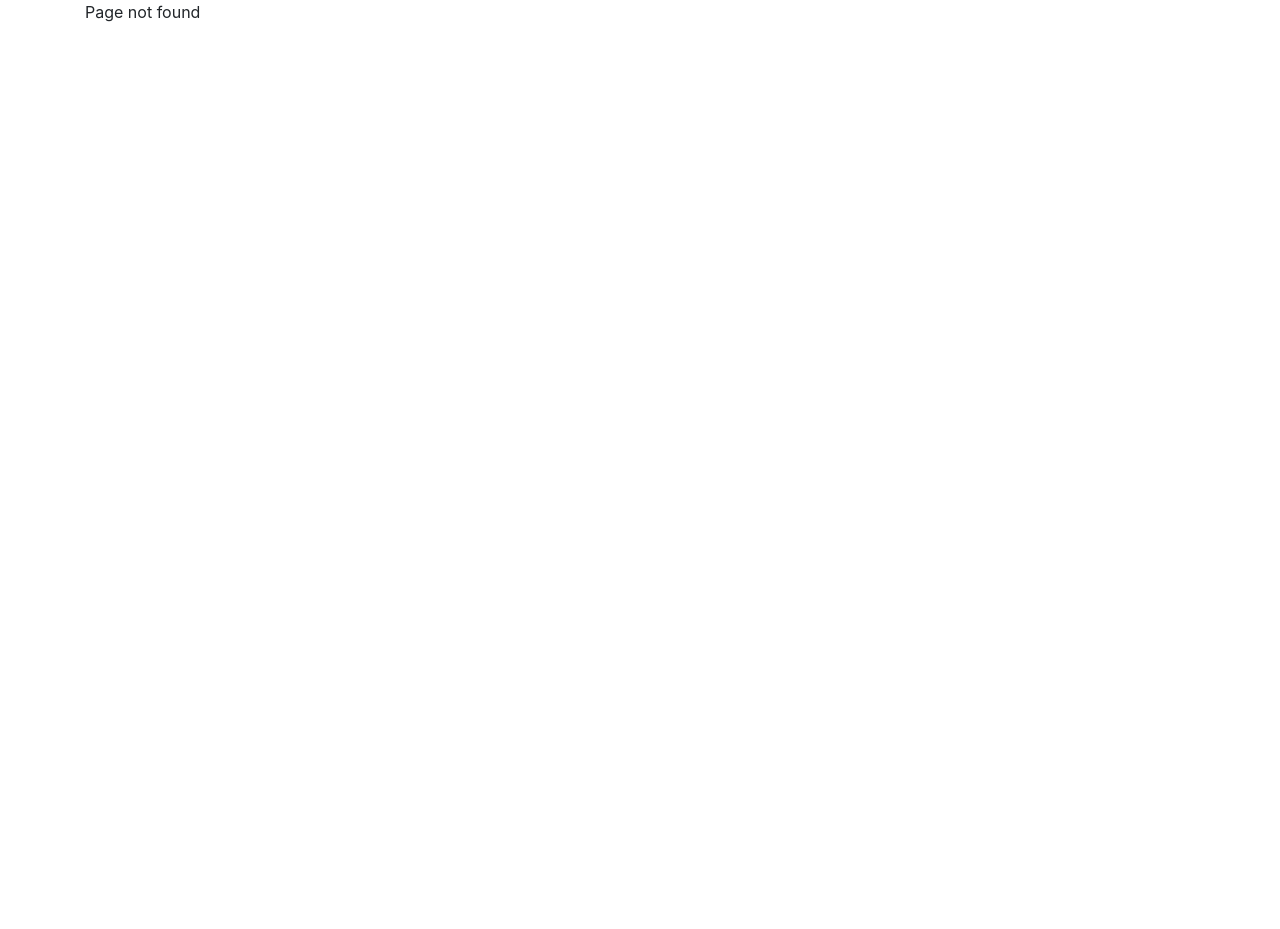
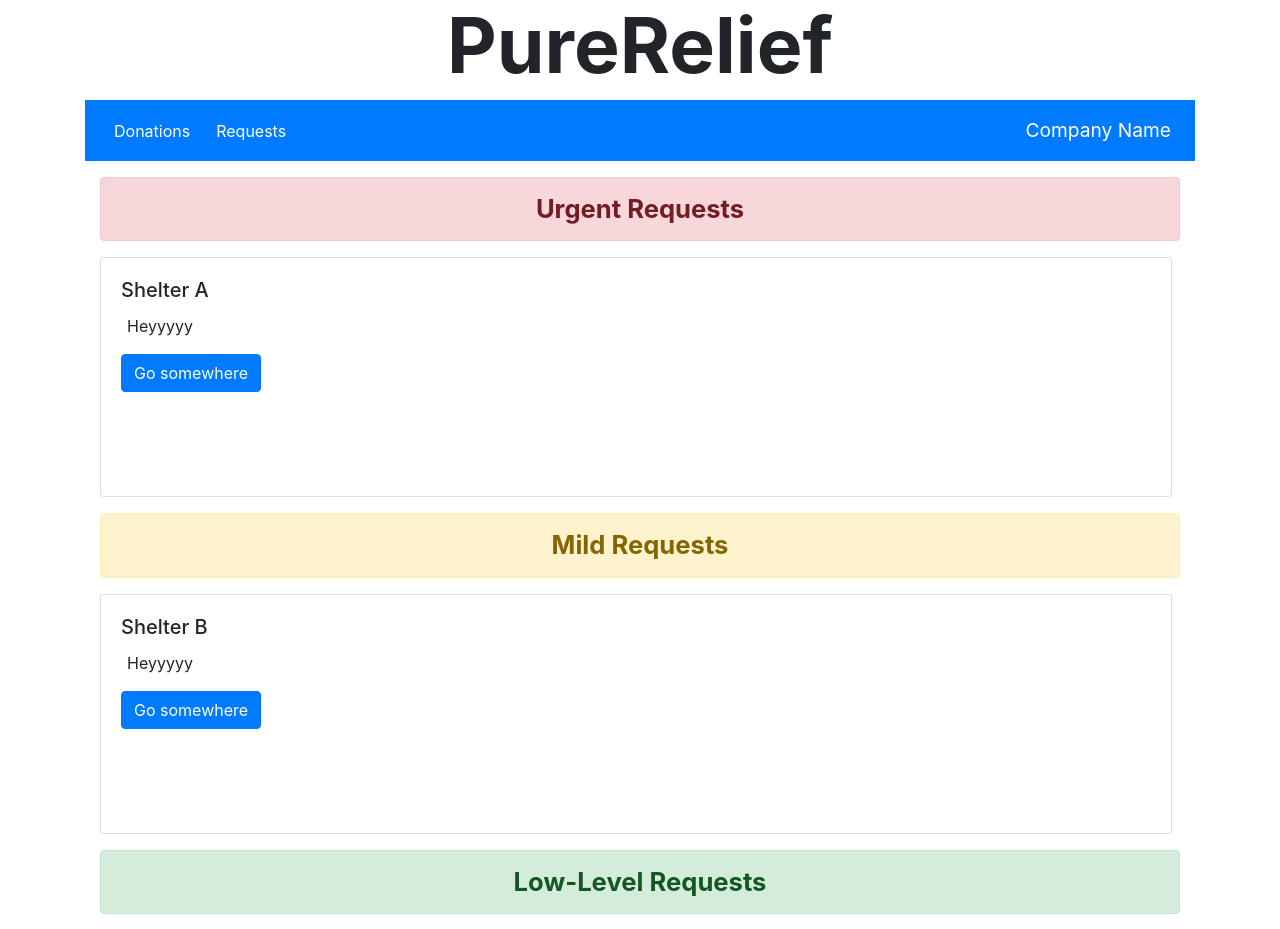
Before and after one commit to despantoso/PureRelief, a React (Create React App) app in the folder pure_relief/client/: page /ReliefCompany/Requests in a window 1280 px wide. Before the commit this address had no page. Shown: the top 929 px of the page. Before the commit the page ends 800 px from the top, so only its background shows below. Built offline with nearby package versions, Linux system fonts and the light colour scheme.

Commit message:
Trying to merge.

```diff
--- a/pure_relief/client/src/App.js
+++ b/pure_relief/client/src/App.js
@@ -6,7 +6,9 @@ import Header from "./components/Header/Header"
 import Shelter from "./views/Shelter/Shelter"
 import Login from "./views/Login/Login"
 import { Container } from 'react-bootstrap';
-import ReliefCompany from "./views/ReliefCompany/ReliefCompany"
+import Request from "./views/ReliefCompany/ReliefCompanyRequest"
+import Donations from "./views/ReliefCompany/ReliefCompanyDonations"
+
 
 
 const App = () => {
@@ -14,7 +16,8 @@ const App = () => {
     <Container>
       <Switch>
         <Route exact path="/Home" component={Home} />
-        <Route exact path="/ReliefCompany" component={ReliefCompany} />
+        <Route exact path="/ReliefCompany/Requests" component={Request} />
+        <Route exact path="/ReliefCompany/Donations" component={Donations} />
         <Route exact path="/Shelter" component={Shelter}/>
         <Route exact path="/Login" component={Login}/>
         <Route component={NotFound}/>
--- /dev/null
+++ b/pure_relief/client/src/views/ReliefCompany/ReliefCompanyDonations.js
@@ -0,0 +1,53 @@
+import React from 'react';
+import Container from 'react-bootstrap/Container'
+import Card from 'react-bootstrap/Card'
+import Button from 'react-bootstrap/Button'
+import ButtonGroup from 'react-bootstrap/ButtonGroup'
+import Navbar from 'react-bootstrap/Navbar'
+import Nav from 'react-bootstrap/Nav'
+import Alert from 'react-bootstrap/Alert'
+import {Link} from 'react-router-dom'
+import Image from 'react-bootstrap/Image'
+
+class ReliefCompanyDonations extends React.Component {
+  constructor(props) {
+    super(props);
+  }
+
+  render() {
+    return(
+      <div>
+        <h1 style = {{fontWeight: "bold", fontSize: "6vw", textAlign: "center" }}>
+          PureRelief
+        </h1>
+
+        <Navbar bg="primary" variant="dark">
+            <ButtonGroup size="lg">
+              <Link to="/ReliefCompany/Donations">
+                    <Button>Donations</Button>
+                  </Link>
+                  <Link to="/ReliefCompany/Requests">
+                    <Button>Requests</Button>
+              </Link>
+            </ButtonGroup>
+            <Nav className="mr-auto">
+            </Nav>
+
+            <Nav >
+                <Nav.Link href="#home" style = {{fontWeight: "medium", fontSize: "1.5vw", color:"white"}}>Company Name </Nav.Link>
+            </Nav>
+
+        </Navbar>
+
+        <p>
+        </p>
+
+      <Container>
+
+      </Container>
+      </div>
+    )
+
+  }
+}
+export default ReliefCompanyDonations
--- a/pure_relief/client/src/views/ReliefCompany/ReliefCompany.js
+++ b/pure_relief/client/src/views/ReliefCompany/ReliefCompanyRequest.js
@@ -5,13 +5,13 @@ import Button from 'react-bootstrap/Button'
 import ButtonGroup from 'react-bootstrap/ButtonGroup'
 import Navbar from 'react-bootstrap/Navbar'
 import Nav from 'react-bootstrap/Nav'
-import Row from 'react-bootstrap/Row'
-import Col from 'react-bootstrap/Col'
-import { ButtonToolbar } from 'react-bootstrap';
-import Badge from 'react-bootstrap/Badge'
 import Alert from 'react-bootstrap/Alert'
+import Image from 'react-bootstrap/Image'
+import {Link} from 'react-router-dom'
 
-class ReliefCompany extends React.Component {
+
+
+class ReliefCompanyRequest extends React.Component {
   constructor(props) {
     super(props);
   }
@@ -19,14 +19,18 @@ class ReliefCompany extends React.Component {
   render() {
     return(
       <div>
-        <h1 style = {{fontWeight: "bold", fontSize: "6vw", textAlign: "center"  }}>
+        <h1 style = {{fontWeight: "bold", fontSize: "6vw", textAlign: "center" }}>
           PureRelief
         </h1>
 
         <Navbar bg="primary" variant="dark">
             <ButtonGroup size="lg">
+                <Link to="/ReliefCompany/Donations">
                   <Button>Donations</Button>
+                </Link>
+                <Link to="/ReliefCompany/Requests">
                   <Button>Requests</Button>
+                </Link>
                 </ButtonGroup>
             <Nav className="mr-auto">
             </Nav>
@@ -49,8 +53,8 @@ class ReliefCompany extends React.Component {
         </Alert>
 
         <p></p>
-         <Card style={{ width: '70rem', height: '15rem' }}>
-          <Card.Img variant="top" src="holder.js/100px180" />
+         <Card style={{ width: '67rem', height: '15rem' }}>
+
           <Card.Body>
             <Card.Title>Shelter A</Card.Title>
             <Card.Text>
@@ -69,8 +73,7 @@ class ReliefCompany extends React.Component {
 
         <p></p>
 
-        <Card style={{ width: '70rem', height: '15rem' }}>
-          <Card.Img variant="top" src="holder.js/100px180" />
+        <Card style={{ width: '67rem', height: '15rem'}}>
           <Card.Body>
             <Card.Title>Shelter B</Card.Title>
             <Card.Text>
@@ -82,15 +85,13 @@ class ReliefCompany extends React.Component {
 
         <p>
         </p>
-
         <Alert variant= "success" style = {{textAlign: "center", fontWeight: "bold", fontSize: "2vw"}}>
             Low-Level Requests
         </Alert>
 
         <p></p>
 
-        <Card style={{ width: '70rem', height: '15rem' }}>
-          <Card.Img variant="top" src="holder.js/100px180" />
+        <Card style={{ width: '67rem', height: '15rem' }}>
           <Card.Body>
             <Card.Title>Shelter C</Card.Title>
             <Card.Text>
@@ -105,4 +106,4 @@ class ReliefCompany extends React.Component {
 
   }
 }
-export default ReliefCompany
+export default ReliefCompanyRequest
--- a/pure_relief/client/src/views/Shelter/Shelter.js
+++ b/pure_relief/client/src/views/Shelter/Shelter.js
@@ -41,7 +41,7 @@ class Shelter extends React.Component {
         </p>
 
       <Container>
-        <h6 style = {{fontWeight: "bold", fontSize: "2vw", textAlign: "left"  }}>
+        <h6 style = {{fontWeight: "bold", fontSize: "2vw", textAlign: "left"}}>
           NonPerishables and Water
         </h6>
          <p></p>
```
Also changed, not shown: pure_relief/client/src/views/ReliefCompany/ReliefCompany.css (deleted), pure_relief/client/src/views/ReliefCompany/ReliefCompanyRequest.css (added). Lines whose indentation alone changed are shown as unchanged.
